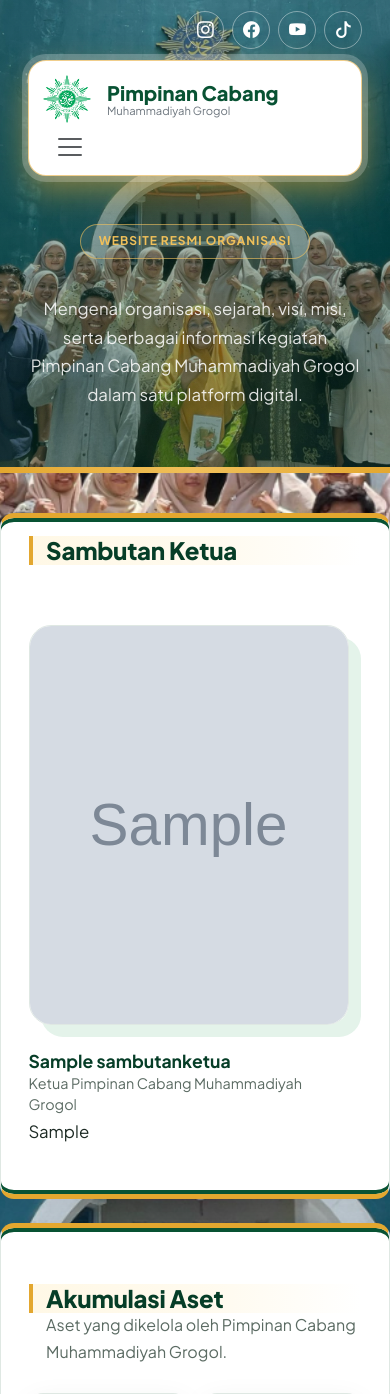
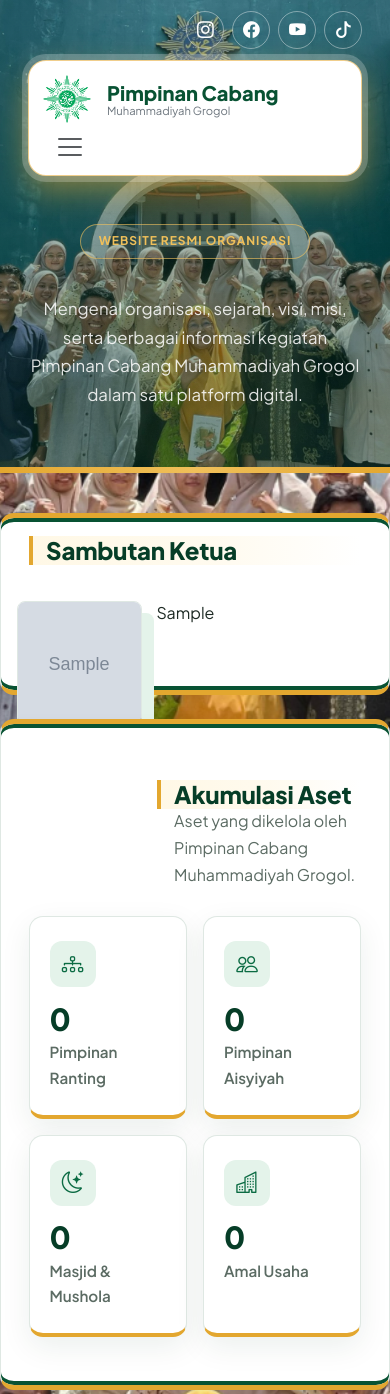
Before and after one commit to 403ArkhamS3c/Django-pcm, a Django app: page / in a window 390 px wide. Shown: the top 1394 px of the page. Run offline with Django 5.2, Linux system fonts and the light colour scheme; tables that the repository leaves empty hold one stand-in row (values such as "Sample post"); grey boxes marked "Sample" are stand-in pictures.

Commit message:
Perbaikan responsive CSS sambutan ketua

```diff
--- a/core/static/core/style.css
+++ b/core/static/core/style.css
@@ -1243,6 +1243,69 @@ main.container {
         grid-template-columns: 1fr;
         gap: 0.25rem;
     }
+        /* Mengubah layout menjadi alur teks biasa */
+    #sambutan .row {
+        display: block;
+    }
+
+    /* Foto berada di kiri atas */
+    #sambutan .row > .col-md-5 {
+        float: left;
+        width: 125px;
+        padding: 0;
+        margin: 0 15px 8px 0;
+    }
+
+    /* Ukuran foto */
+    #sambutan .ketua-figure {
+        width: 100%;
+        max-width: 125px;
+        margin: 0;
+    }
+
+    #sambutan .ketua-figure img,
+    #sambutan .ketua-placeholder {
+        width: 125px;
+        height: 125px;
+        object-fit: cover;
+        border-radius: 8px;
+    }
+
+    /* Nama dan jabatan ketua */
+    #sambutan .ketua-figure figcaption {
+        margin-top: 5px;
+        font-size: 0.7rem;
+        line-height: 1.4;
+    }
+
+    #sambutan .ketua-figure figcaption strong {
+        display: block;
+        font-size: 0.75rem;
+    }
+
+    #sambutan .ketua-figure figcaption span {
+        display: block;
+    }
+
+    /* Kolom isi sambutan */
+    #sambutan .row > .col-md-7 {
+        width: auto;
+        padding: 0;
+    }
+
+    #sambutan .sambutan {
+        text-align: justify;
+        line-height: 1.7;
+        font-size: 1rem;
+    }
+
+    #sambutan .sambutan p {
+       text-align: justify;
+        line-height: 1.7;
+        margin-bottom: 1rem;
+    }
+
+
 }
 
 @media (max-width: 575.98px) {
```
